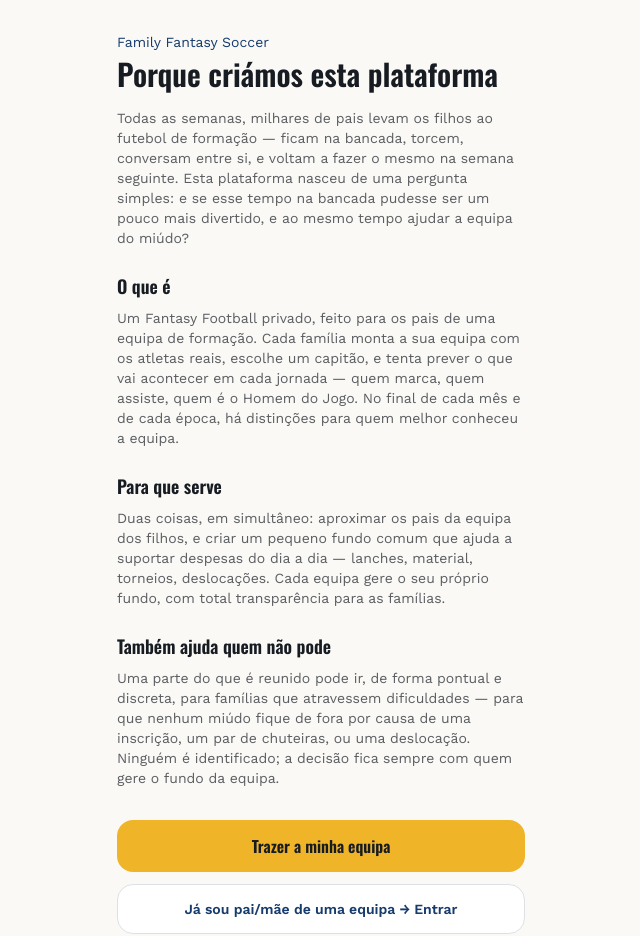
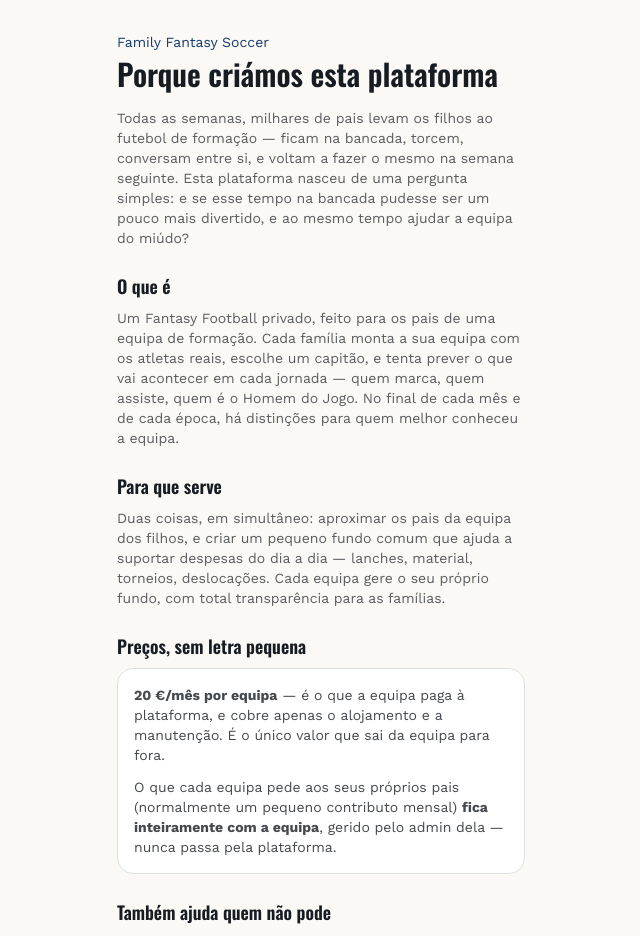
Before and after one commit to ipedronmartins-hue/Family-fantasy-football, a Next.js app: page / in a window 1280 px wide. Shown: the top 936 px of the page, without its empty margins (319-959 px from the left). Built offline with nearby package versions, Linux system fonts and the light colour scheme.

Commit message:
Landing page: secao de precos transparente (20eur plataforma vs contributo fica na equipa)

```diff
--- a/app/page.tsx
+++ b/app/page.tsx
@@ -31,6 +31,19 @@ export default function HomePage() {
         famílias.
       </p>
 
+      <h2 className="mt-6 font-display text-lg font-semibold text-ink">Preços, sem letra pequena</h2>
+      <div className="mt-2 rounded-2xl border border-line bg-white p-4">
+        <p className="text-sm text-ink/80">
+          <strong>20 €/mês por equipa</strong> — é o que a equipa paga à plataforma, e cobre
+          apenas o alojamento e a manutenção. É o único valor que sai da equipa para fora.
+        </p>
+        <p className="mt-3 text-sm text-ink/80">
+          O que cada equipa pede aos seus próprios pais (normalmente um pequeno contributo
+          mensal) <strong>fica inteiramente com a equipa</strong>, gerido pelo admin dela —
+          nunca passa pela plataforma.
+        </p>
+      </div>
+
       <h2 className="mt-6 font-display text-lg font-semibold text-ink">
         Também ajuda quem não pode
       </h2>
```
